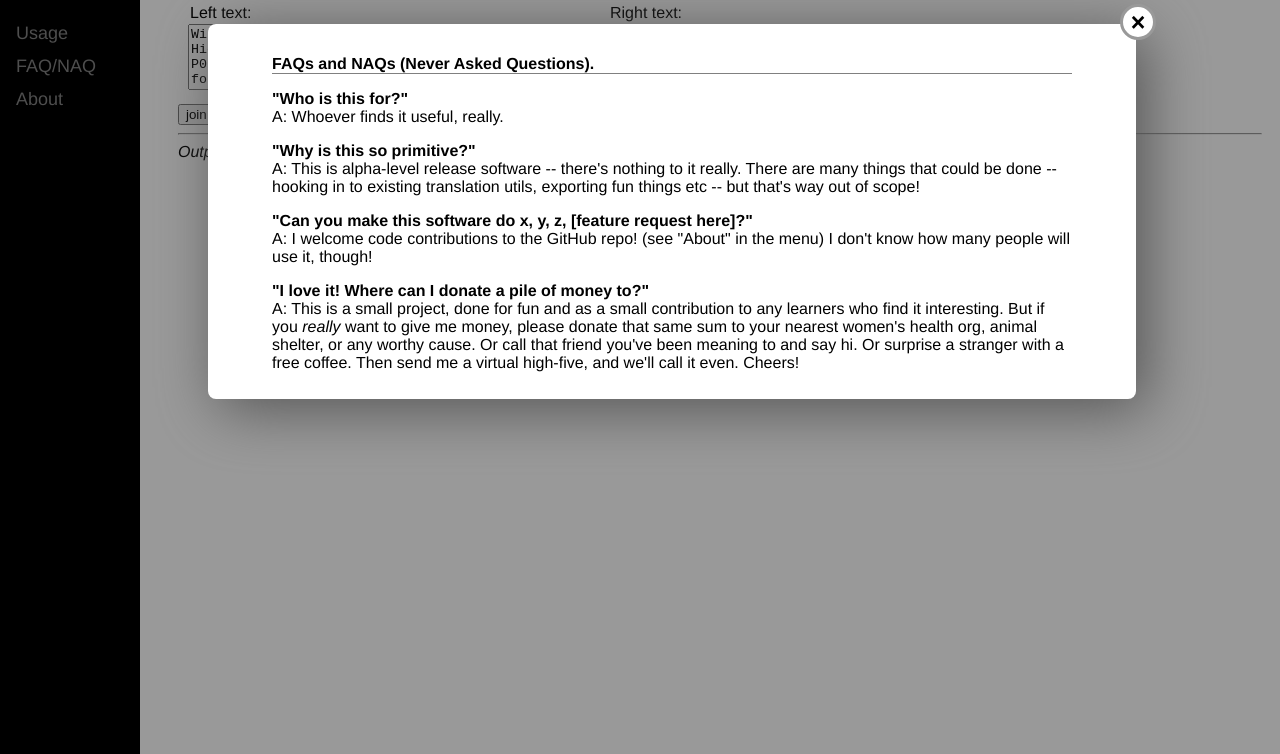
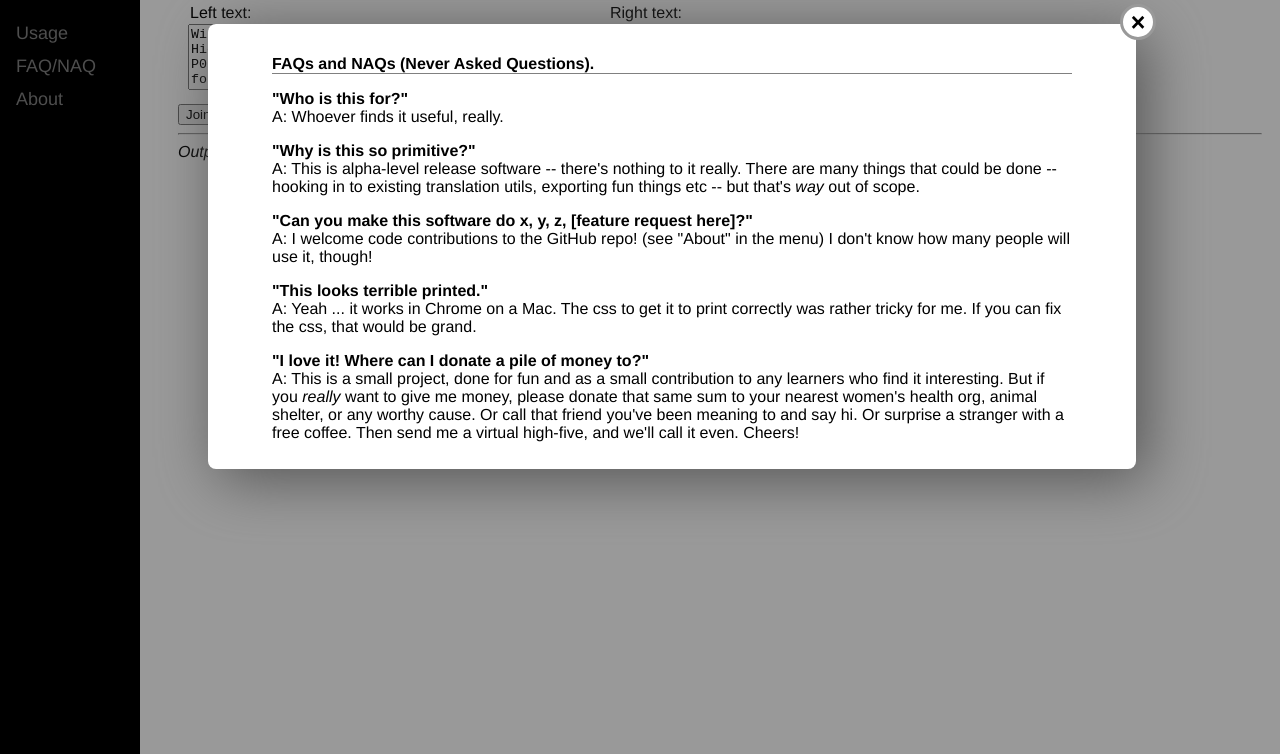
Before and after one commit to jzohrab/bidiread, a website built with Parcel: page src/index.html in a window 1280 px wide. Both pictures are taken after a click on the link "FAQ/NAQ". Shown: the part 46-800 px from the top of the page. Built offline with nearby package versions, Linux system fonts and the light colour scheme.

Commit message:
Add notes about printing.

```diff
--- a/src/index.html
+++ b/src/index.html
@@ -48,7 +48,8 @@
         </div>
       </div>
       <div id="userbuttons">
-        <button type="button" onclick="writeText();">join</button>
+        <button type="button" onclick="writeText();">Join</button>
+        using
         <select name="selfontsize" id="fontsize">
           <option value="10">10</option>
           <option value="12" selected="selected">12</option>
@@ -57,7 +58,7 @@
           <option value="18">18</option>
           <option value="24">24</option>
           <option value="30">30</option>
-        </select> pt.
+        </select> pt. font.
         &nbsp;&nbsp;
         <span id="userwarning"></span>
       </div>
@@ -74,7 +75,8 @@
           <li>Get the text you're studying in raw text form (for copy/pasting).</li>
           <li>Get a translation for the text (this is usually the tough part).  Use Google translate or Deepl (https://www.deepl.com/translator) to translate your text.  Often, free services have length restrictions for the texts, so you might need to break the doc up into smaller sections.</li>
           <li>Copy the initial text into and paste it in either the Left or Right text, and copy the translation and paste it in the other.</li>
-          <li>Click 'join'.  You'll receive a warning if the paragraph break counts don't match, but the texts will still be joined.</li>
+          <li>Select a font size, and click 'join'.  You'll receive a warning if the paragraph break counts don't match, but the texts will still be joined.</li>
+          <li>Printing the page (File > Print) <i>should</i> print just the text.</li>
         </ol>
       </div>
 
@@ -86,12 +88,15 @@
         </p>
         <p>
           <b>"Why is this so primitive?"</b><br />
-          A: This is alpha-level release software -- there's nothing to it really.  There are many things that could be done -- hooking in to existing translation utils, exporting fun things etc -- but that's way out of scope!
+          A: This is alpha-level release software -- there's nothing to it really.  There are many things that could be done -- hooking in to existing translation utils, exporting fun things etc -- but that's <i>way</i> out of scope.
         </p>
         <p>
           <b>"Can you make this software do x, y, z, [feature request here]?"</b><br />
           A: I welcome code contributions to the GitHub repo! (see "About" in the menu)  I don't know how many people will use it, though!
         </p>
+        <p>
+          <b>"This looks terrible printed."</b><br />
+          A: Yeah ... it works in Chrome on a Mac.  The css to get it to print correctly was rather tricky for me.  If you can fix the css, that would be grand.
         <p>
           <b>"I love it!  Where can I donate a pile of money to?"</b><br />
           A: This is a small project, done for fun and as a small contribution to any learners who find it interesting.  But if you <i>really</i> want to give me money, please donate that same sum to your nearest women's health org, animal shelter, or any worthy cause.  Or call that friend you've been meaning to and say hi.  Or surprise a stranger with a free coffee.  Then send me a virtual high-five, and we'll call it even.  Cheers!
```
